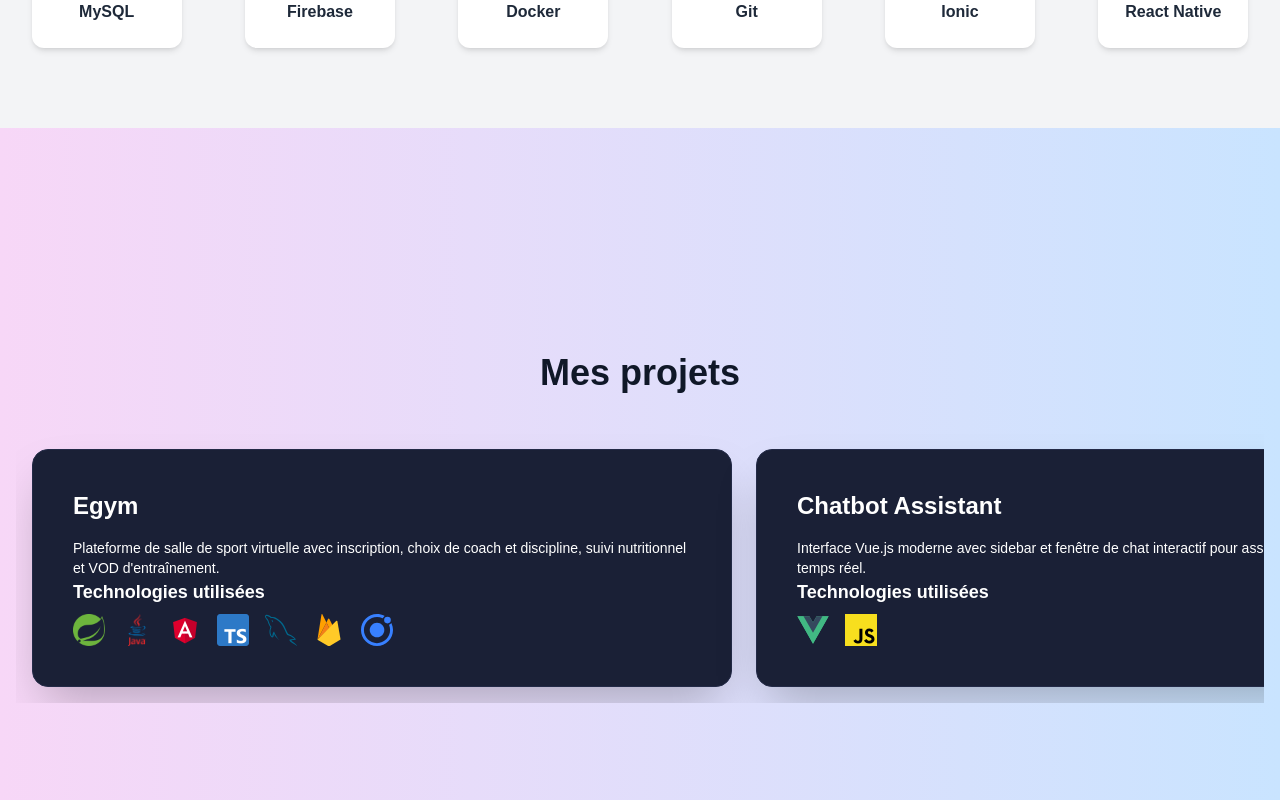
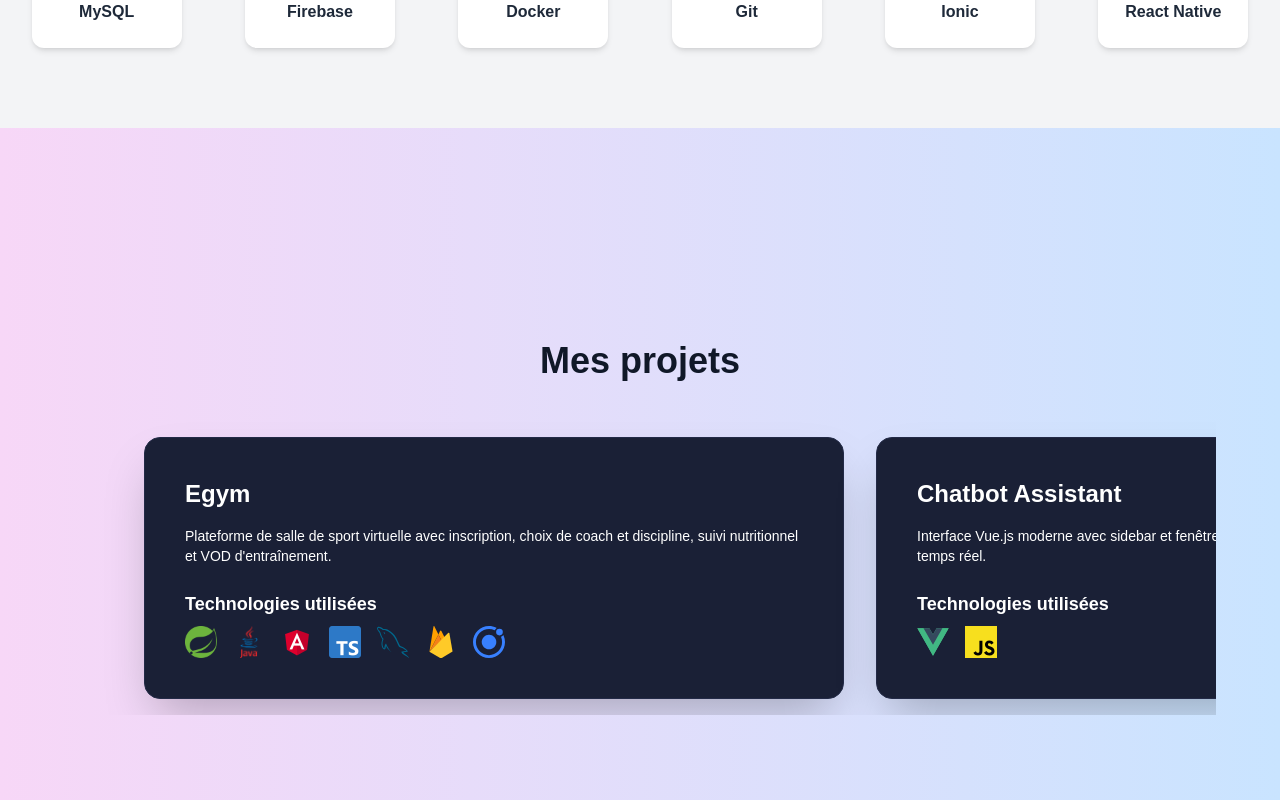
Before and after one commit to abdelhamidbkd/Portefolio, a Next.js app: page / in a window 1280 px wide. Shown: the part 1440-2240 px from the top of the page. Built offline with nearby package versions, Linux system fonts and the light colour scheme.

Commit message:
scroll hide

```diff
--- a/package.json
+++ b/package.json
@@ -14,7 +14,8 @@
     "nodemailer": "^7.0.3",
     "react": "^19.0.0",
     "react-dom": "^19.0.0",
-    "react-icons": "^5.5.0"
+    "react-icons": "^5.5.0",
+    "tailwind-scrollbar-hide": "^2.0.0"
   },
   "devDependencies": {
     "@eslint/eslintrc": "^3",
--- a/src/app/globals.css
+++ b/src/app/globals.css
@@ -48,6 +48,13 @@
   animation: fadeSlideOut 0.4s ease-in forwards;
 }
 
+.scrollbar-hide::-webkit-scrollbar {
+  display: none;
+}
+.scrollbar-hide {
+  -ms-overflow-style: none;  /* IE and Edge */
+  scrollbar-width: none;     /* Firefox */
+}
 
 body {
   background: var(--background);
--- a/src/app/page.js
+++ b/src/app/page.js
@@ -96,7 +96,7 @@ export default function Home() {
       setToast({ show: true, message: "Message envoyé", type: "success" });
       e.target.reset();
     } else {
-      setToast({ show: true, message: "Erreur lors de l’envoi", type: "error" });
+      setToast({ show: true, message: "Erreur lors de l'envoi", type: "error" });
     }
   };
 
@@ -170,18 +170,56 @@ export default function Home() {
 
 
         {/* Projets Section */}
-        <section id="projets" className="min-h-screen bg-gradient-to-r from-[#f7d7f7] to-[#c9e4ff] text-white flex flex-col items-center justify-center px-4 py-10">
+        <section
+          id="projets"
+          className="min-h-screen bg-gradient-to-r from-[#f7d7f7] to-[#c9e4ff] text-white flex flex-col items-center justify-center px-4"
+        >
           <h2 className="text-4xl text-gray-900 font-bold mb-10">{t.projects}</h2>
-          <div className="w-full overflow-x-scroll scroll-smooth snap-x snap-mandatory flex gap-6 px-4 py-4">
+
+          <div
+            className="relative w-full max-w-6xl overflow-x-auto scrollbar-hide"
+            style={{ WebkitOverflowScrolling: "touch" }}
+            onMouseDown={(e) => {
+              const slider = e.currentTarget;
+              slider.isDown = true;
+              slider.startX = e.pageX - slider.offsetLeft;
+              slider.scrollLeftStart = slider.scrollLeft;
+            }}
+            onMouseUp={(e) => {
+              e.currentTarget.isDown = false;
+            }}
+            onMouseLeave={(e) => {
+              e.currentTarget.isDown = false;
+            }}
+            onMouseMove={(e) => {
+              const slider = e.currentTarget;
+              if (!slider.isDown) return;
+              const x = e.pageX - slider.offsetLeft;
+              const walk = x - slider.startX;
+              slider.scrollLeft = slider.scrollLeftStart - walk;
+            }}
+            onTouchStart={(e) => {
+              const slider = e.currentTarget;
+              slider.startX = e.touches[0].pageX;
+              slider.scrollStart = slider.scrollLeft;
+            }}
+            onTouchMove={(e) => {
+              const slider = e.currentTarget;
+              const x = e.touches[0].pageX;
+              const walk = slider.startX - x;
+              slider.scrollLeft = slider.scrollStart + walk;
+            }}
+          >
+            <div className="flex gap-8 px-4 md:px-20 py-4">
               {projets.map((projet, index) => (
                 <div
                   key={index}
-      className="flex-shrink-0 w-[85%] sm:w-[500px] md:w-[600px] lg:w-[700px] snap-center bg-[#1a2036] p-6 md:p-10 rounded-2xl shadow-2xl border border-[#232a47] text-white"
+                  className="flex-shrink-0 w-[85%] sm:w-[70%] md:w-[500px] lg:w-[700px] bg-[#1a2036] rounded-2xl shadow-2xl border border-[#232a47] p-6 md:p-10"
                 >
                   <h3 className="text-xl md:text-2xl font-bold mb-4">{projet.titre}</h3>
                   <p className="text-sm">{projet.description}</p>
-      <span className="mt-6 font-semibold text-white text-md md:text-lg">{t.tech}</span>
-      <div className="flex flex-wrap gap-4 mt-2">
+                  <span className="mt-6 font-semibold text-white text-md md:text-lg block">{t.tech}</span>
+                  <div className="flex gap-4 mt-2 flex-wrap">
                     {projet.technos.map((tech, i) => (
                       <div key={i} className="w-8 h-8 relative">
                         <Image src={`/${tech}`} alt={`Logo ${tech}`} fill className="object-contain" />
@@ -191,8 +229,9 @@ export default function Home() {
                 </div>
               ))}
             </div>
+          </div>
+        </section>
 
-        </section>
 
 
 
```
Also changed, not shown: 1 other file (tests, documents, lock files or other folders). Lines whose indentation alone changed are shown as unchanged.
